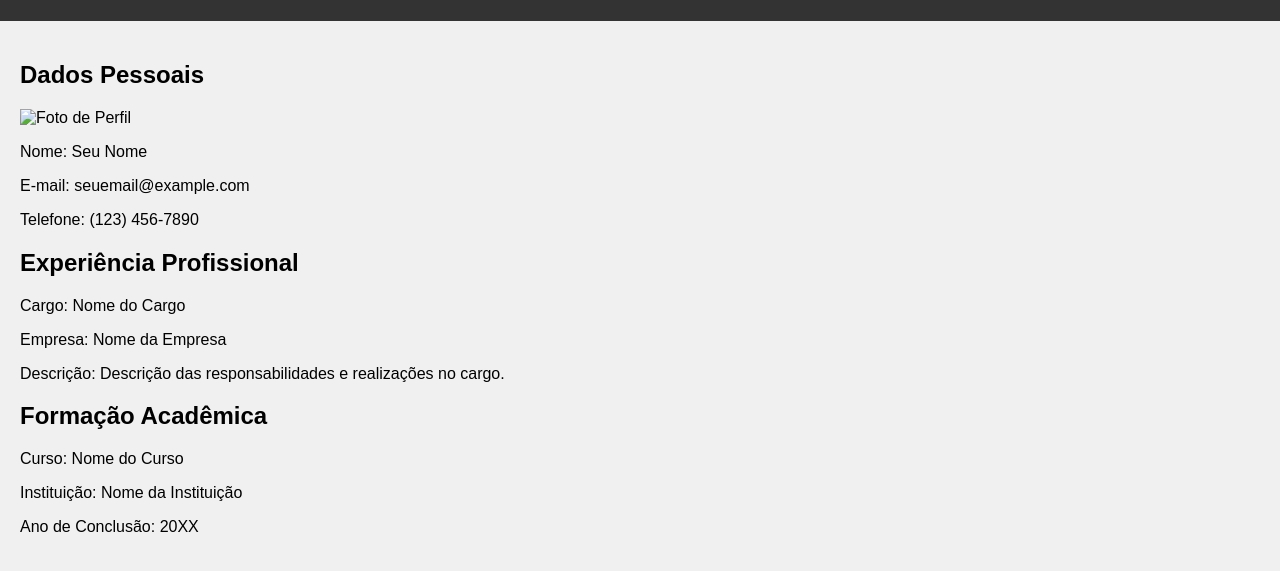
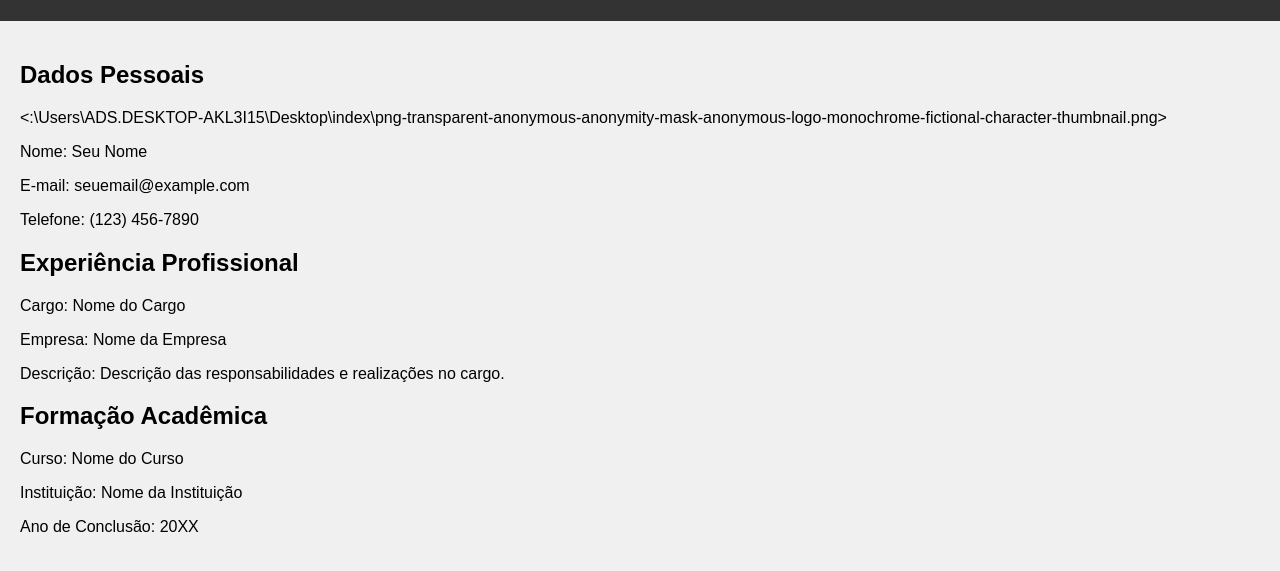
Before and after one commit to LuizFelipe255/curriculooficial, a plain HTML site: page index.html in a window 1280 px wide. Shown: the part 99-670 px from the top of the page. Drawn offline with Linux system fonts and the light colour scheme.

Commit message:
Update index.html

```diff
--- a/index.html
+++ b/index.html
@@ -33,7 +33,7 @@
     </div>
     <div id="main-content">
         <h2>Dados Pessoais</h2>
-        <img id="profile-image" src="caminho_para_a_sua_imagem.jpg" alt="Foto de Perfil">
+        <:\Users\ADS.DESKTOP-AKL3I15\Desktop\index\png-transparent-anonymous-anonymity-mask-anonymous-logo-monochrome-fictional-character-thumbnail.png>
         <p>Nome: Seu Nome</p>
         <p>E-mail: seuemail@example.com</p>
         <p>Telefone: (123) 456-7890</p>
```
